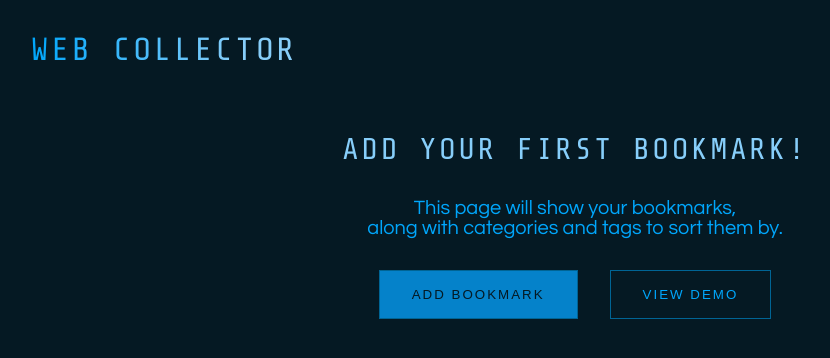
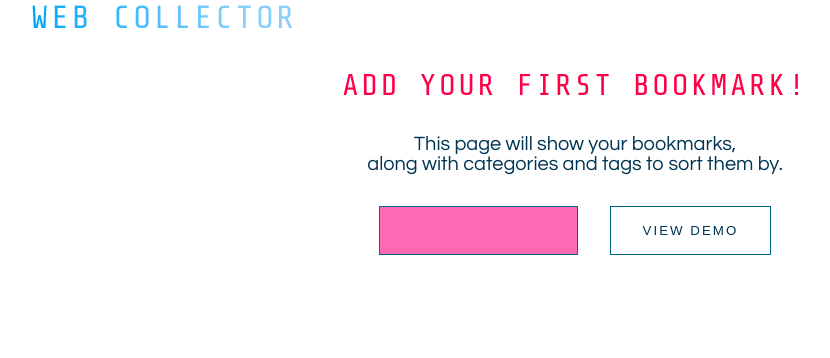
Before and after one commit to mistyb01/web-collector, a React (Create React App) app: page /#/ in a window 1280 px wide. Shown: the top 358 px of the page, without its empty margins (65-895 px from the left). Built offline with nearby package versions, Linux system fonts and the light colour scheme.

Commit message:
light/dark theme test. changes depending on browser default

```diff
--- a/src/App.tsx
+++ b/src/App.tsx
@@ -25,7 +25,13 @@ const App:FC = () => {
     setBookmarkData(newData);
   }
 
+  // for saving theme preferences
+  // attrib: https://css-tricks.com/easy-dark-mode-and-multiple-color-themes-in-react/
+  const defaultDark = window.matchMedia('(prefers-color-scheme: dark)').matches;
+  const [theme, setTheme] = useLocalStorage('theme', defaultDark ? 'dark' : 'light');
+
   return (
+    <div className="app" data-theme={theme}>
     <HashRouter>
         <Routes>
           {/* for gh-pages to work, change '/' to '/<repo-name>' */}
@@ -47,6 +53,7 @@ const App:FC = () => {
           />
         </Routes>
     </HashRouter>
+    </div>
   );
 }
 
--- a/src/edit-mode/EditTheme.tsx
+++ b/src/edit-mode/EditTheme.tsx
@@ -1,23 +1,58 @@
-import React, {useState}  from 'react';
+import React, {FormEvent, useState}  from 'react';
 import { Link } from 'react-router-dom';
 
 interface Props {
 
 }
 
+function handleSaveTheme(e: FormEvent) {
+    e.preventDefault();
+}
+
 export const EditTheme: React.FC<Props> = (props) => {
+
+    const [selectedTheme, setSelectedTheme] = useState('light');
 
     return (
         <div className="page-container vertical-space">
           <h3>change color theme</h3>
-          <div className="palette-container">
-            <p>light theme</p>
+          <form className='vertical-space' onSubmit={handleSaveTheme}>
+          <div className="palette-container horizontal-space">
+            <input type='radio' name='palette' id='light' value='light' checked={selectedTheme === 'light'}
+                onChange={(e) => setSelectedTheme(e.target.value)}/>
+            <label htmlFor='light'>light</label>
             <ul className="palette-list">
                 <li className='palette-list__color'></li>
                 <li className='palette-list__color'></li>
                 <li className='palette-list__color'></li>
             </ul>
           </div>
+
+          <div className="palette-container horizontal-space">
+            <input type='radio' name='palette' id='pink' value='pink' checked={selectedTheme === 'pink'}
+                onChange={(e) => setSelectedTheme(e.target.value)}/>
+            <label htmlFor='pink'>pink</label>
+            <ul className="palette-list">
+                <li className='palette-list__color'></li>
+                <li className='palette-list__color'></li>
+                <li className='palette-list__color'></li>
+            </ul>
+          </div>
+
+
+          <div className="palette-container horizontal-space">
+            <input type='radio' name='palette' id='darkBlue' value='darkBlue' checked={selectedTheme === 'darkBlue'}
+                onChange={(e) => setSelectedTheme(e.target.value)}/>
+            <label htmlFor='darkBlue'>dark blue</label>
+            <ul className="palette-list">
+                <li className='palette-list__color'></li>
+                <li className='palette-list__color'></li>
+                <li className='palette-list__color'></li>
+            </ul>
+          </div>
+          <button type='submit'>save</button>
+          </form>
+
         </div>
   );
 }
--- a/src/index.css
+++ b/src/index.css
@@ -12,10 +12,22 @@
   --lighter-bg-color: #003554;
   --tertiary-color: #006494;
   --secondary-color: #0582CA;
+
   --fg-color: #00A6FB;
   --highlight-color: #87cefa;
 
   --border: 1px solid var(--tertiary-color);
+}
+
+[data-theme="light"] {
+  --main-bg-color: rgb(255, 255, 255);
+  --light-bg-color: #ffdce9;
+  --lighter-bg-color: #ffd9e2;
+  --tertiary-color: lightpink;
+  --secondary-color: hotpink;
+
+  --fg-color: #003554;
+  --highlight-color: rgb(255, 0, 72);
 }
 
 @font-face {
@@ -37,16 +49,16 @@
 }
 /*  */
 
-body {
+
+.app {
   font-size: 1.25rem;
   font-family: questrial, 'Lucida Sans', sans-serif;
-  /* font-family:'Lucida Sans', 'Lucida Sans Regular', 'Lucida Grande', 'Lucida Sans Unicode', Geneva, Verdana, sans-serif; */
   background-color: var(--main-bg-color);
   color: var(--fg-color);
+  height: 100vh;
 }
 
 main, header {
-  margin-top: 2rem;
   margin-left: 5rem;
   margin-right: 5rem;
 }
@@ -133,7 +145,7 @@ h2 {
 .page-container {
   width: 70vw;
   margin: auto;
-  margin-top: 2rem;
+  padding-top: 2rem;
 }
 
 .first-screen {
@@ -143,7 +155,7 @@ h2 {
 
 .button--highlight {
   background-color: var(--secondary-color);
-  color: var(--main-bg-color);
+  color: transparent;
 }
 
 .editor-header-buttons {
@@ -196,7 +208,7 @@ h2 {
 }
 
 .tags-list__item:hover {
-  color: var(--fg-color);
+  color: var(--highlight-color);
   cursor: pointer;
 }
 
@@ -356,8 +368,8 @@ input[type=text].editing-input:focus {
 
 .palette-container {
   display: flex;
-  flex-direction: column;
-  width: min-content;
+  flex-direction: row;
+  align-items: center;
 }
 
 .palette-container p {
```
